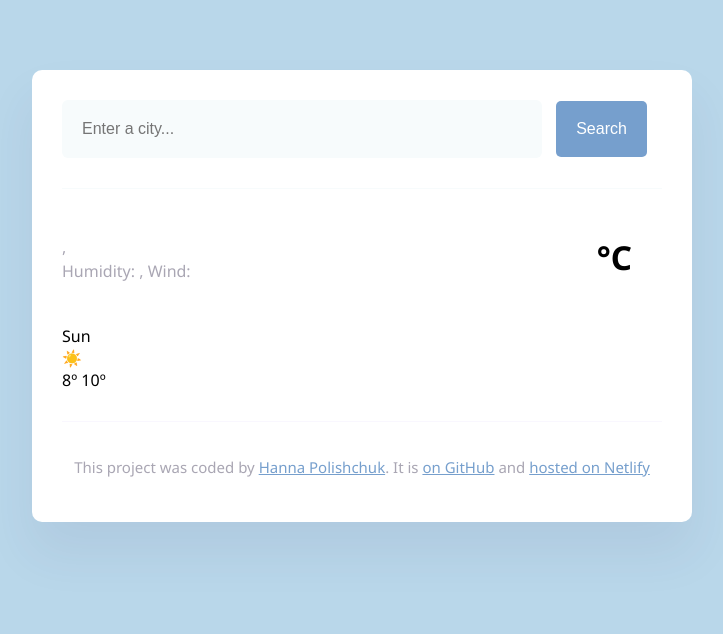
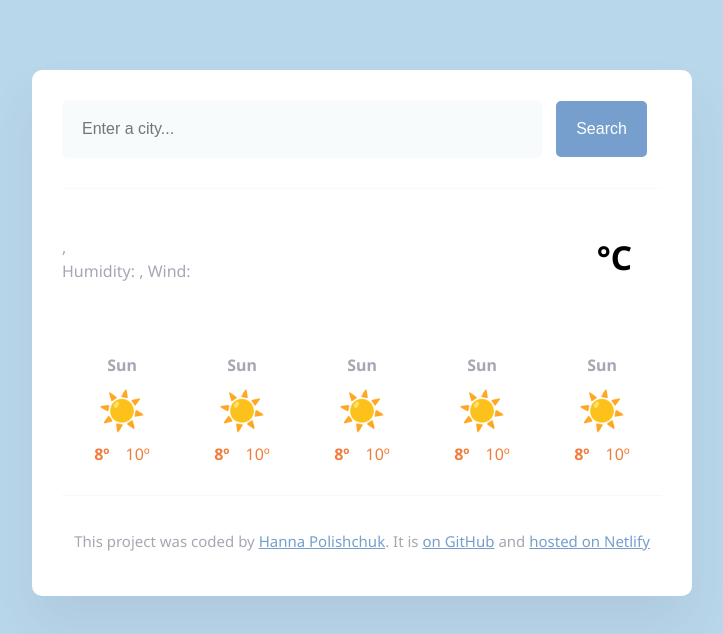
Before and after one commit to hannapoli/weather-app, a plain HTML site: page index.html in a window 1280 px wide. Shown: the whole page, without its empty margins (278-1001 px from the left). Drawn offline with nearby package versions, Linux system fonts and the light colour scheme; no server answers; a web font is replaced by a local one.

Commit message:
Added forecast days and details and styled them.

```diff
--- a/index.html
+++ b/index.html
@@ -47,7 +47,42 @@
           <div class="weather-forecast-day">
             <div class="weather-forecast-date">Sun</div>
             <div class="weather-forecast-icon">☀️</div>
-            <div class="weather-forecast-temperatures">8º 10º</div>
+            <div class="weather-forecast-temperatures">
+              <div class="weather-forecast-t"><strong>8º</strong></div>
+              <div class="weather-forecast-t">10º</div>
+            </div>
+          </div>
+          <div class="weather-forecast-day">
+            <div class="weather-forecast-date">Sun</div>
+            <div class="weather-forecast-icon">☀️</div>
+            <div class="weather-forecast-temperatures">
+              <div class="weather-forecast-t"><strong>8º</strong></div>
+              <div class="weather-forecast-t">10º</div>
+            </div>
+          </div>
+          <div class="weather-forecast-day">
+            <div class="weather-forecast-date">Sun</div>
+            <div class="weather-forecast-icon">☀️</div>
+            <div class="weather-forecast-temperatures">
+              <div class="weather-forecast-t"><strong>8º</strong></div>
+              <div class="weather-forecast-t">10º</div>
+            </div>
+          </div>
+          <div class="weather-forecast-day">
+            <div class="weather-forecast-date">Sun</div>
+            <div class="weather-forecast-icon">☀️</div>
+            <div class="weather-forecast-temperatures">
+              <div class="weather-forecast-t"><strong>8º</strong></div>
+              <div class="weather-forecast-t">10º</div>
+            </div>
+          </div>
+          <div class="weather-forecast-day">
+            <div class="weather-forecast-date">Sun</div>
+            <div class="weather-forecast-icon">☀️</div>
+            <div class="weather-forecast-temperatures">
+              <div class="weather-forecast-t"><strong>8º</strong></div>
+              <div class="weather-forecast-t">10º</div>
+            </div>
           </div>
         </div>
       </main>
--- a/styles.css
+++ b/styles.css
@@ -95,6 +95,38 @@ main {
   margin-right: 30px;
 }
 
+.weather-forecast {
+  display: flex;
+  justify-content: space-around;
+  margin-top: 30px;
+}
+
+.weather-forecast-date {
+  text-align: center;
+  font-weight: 700;
+  font-size: 16px;
+  line-height: 20px;
+  color: rgba(39, 33, 66, 0.4);
+  margin-bottom: 8px;
+}
+
+.weather-forecast-icon {
+  text-align:center;
+  font-size: 38px;
+}
+
+.weather-forecast-temperatures {
+  text-align: center;
+  color: #F07C3A;
+  display: flex;
+  justify-content: center;
+  margin-top: 8px;
+}
+
+.weather-forecast-t {
+  padding: 0 8px;
+}
+
 footer {
   border-top: 1px solid #f9f7fe;
   text-align: center;
```
